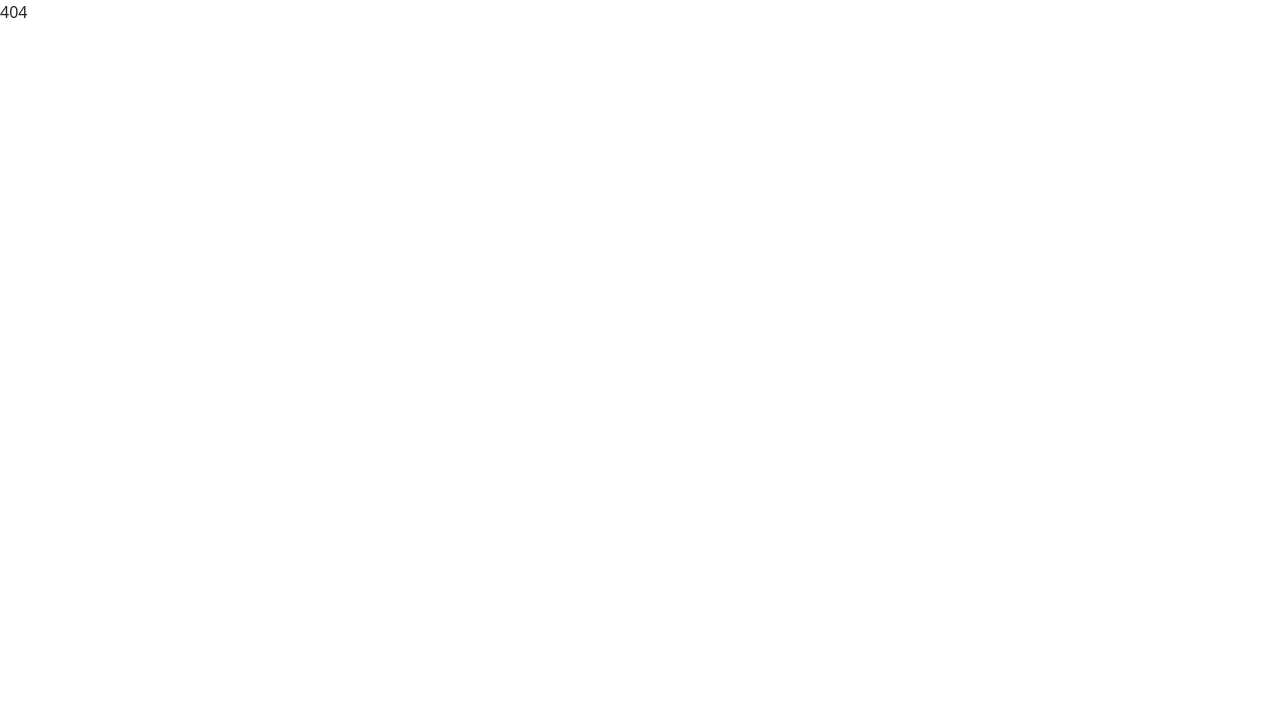
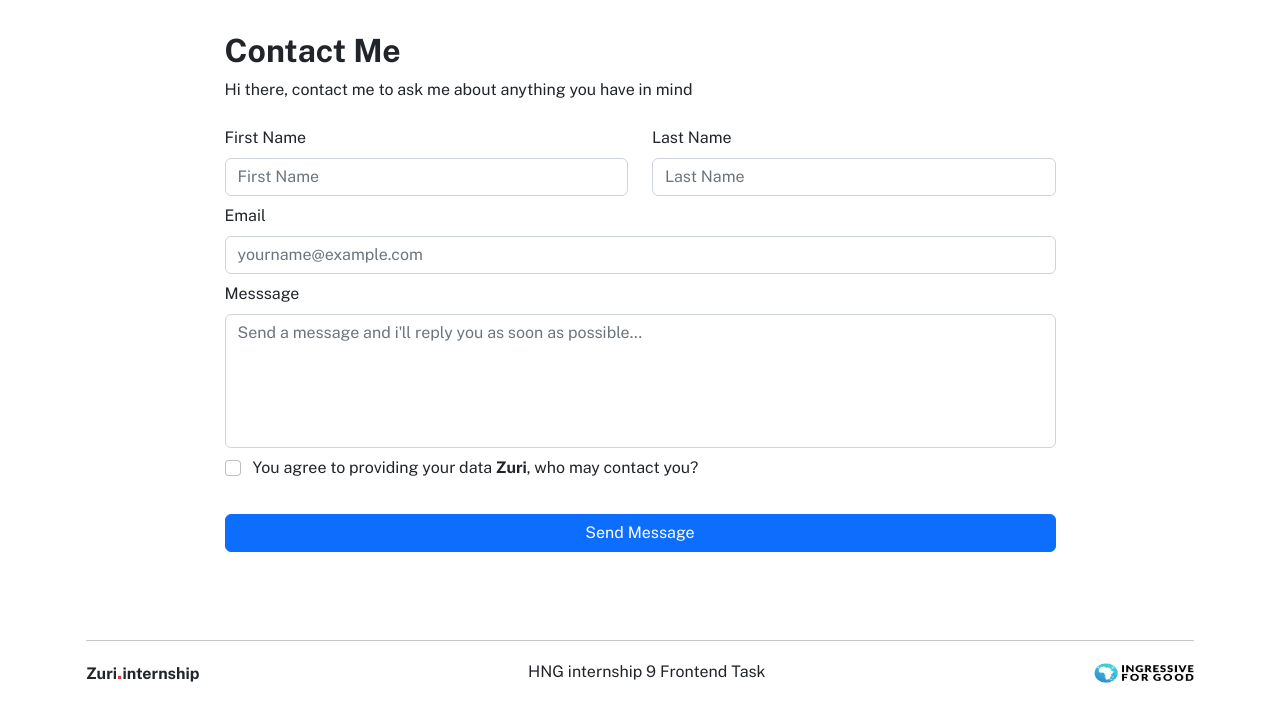
Before and after one commit to Kathalysth/task2, a React (Vite) app: page /contact in a window 1280 px wide. Before the commit this address led to /404. Shown: the top 722 px of the page. Built offline with nearby package versions, Linux system fonts and the light colour scheme.

Commit message:
feat: added contact page

```diff
--- a/src/features/Links.jsx
+++ b/src/features/Links.jsx
@@ -33,7 +33,7 @@ const Links = () => {
   const renderLinks = (links) => {
     return links.map((link, index) => (
       <li key={`${link.id}-${index}`} className="mt-4">
-        <a href={link.link} id={link.id}>
+        <a href={link.link} id={link.id} target="_blank">
           <span className="fw-bolder">{link.name}</span>
           {link.subtext && <small>{link.subtext}</small>}
         </a>
--- /dev/null
+++ b/src/pages/Contact.jsx
@@ -0,0 +1,78 @@
+import React from "react";
+import { Input, Label, Row, Col, Form, Button, FormGroup } from "reactstrap";
+import Footer from "../features/Footer";
+const Contact = () => {
+  return (
+    <main className="container app">
+      <div className="col-12 col-md-9 mx-auto">
+        <h2 className="fw-bolder">Contact Me</h2>
+        <span>
+          Hi there, contact me to ask me about anything you have in mind
+        </span>
+        <Form className=" my-4" onSubmit={(e) => e.preventDefault()}>
+          <Row className="mb-2">
+            <Col sm="12" md="6">
+              <Label htmlFor="first_name">First Name</Label>
+              <Input
+                name="first_name"
+                id="first_name"
+                placeholder="First Name"
+              />
+            </Col>
+            <Col sm="12" md="6">
+              <Label htmlFor="last_name">Last Name</Label>
+              <Input name="last_name" id="last_name" placeholder="Last Name" />
+            </Col>
+          </Row>
+          <Row className="mb-2">
+            <Col sm="12">
+              <Label htmlFor="email">Email</Label>
+              <Input
+                name="email"
+                id="email"
+                type="email"
+                placeholder="yourname@example.com"
+              />
+            </Col>
+          </Row>
+          <Row className="mb-2">
+            <Col sm="12">
+              <Label htmlFor="message">Messsage</Label>
+              <Input
+                name="message"
+                id="message"
+                type="textarea"
+                rows="5"
+                placeholder="Send a message and i'll reply you as soon as possible..."
+              />
+            </Col>
+          </Row>
+          <Row className="mb-4">
+            <Col sm="12">
+              <FormGroup check inline>
+                <Input name="agreement" id="agreement" type="checkbox" />
+                <Label htmlFor="agreement" className="ms-1">
+                  You agree to providing your data<strong> Zuri</strong>, who
+                  may contact you?
+                </Label>
+              </FormGroup>
+            </Col>
+          </Row>
+          <Row className="mb-1">
+            <Col sm="12">
+              <Button block color="primary" id="btn__submit">
+                Send Message
+              </Button>
+            </Col>
+          </Row>
+        </Form>
+        <br />
+        <br />
+      </div>
+      <hr />
+      <Footer />
+    </main>
+  );
+};
+
+export default Contact;
--- a/src/router.jsx
+++ b/src/router.jsx
@@ -3,6 +3,7 @@ import { Navigate, useRoutes } from "react-router-dom";
 
 //pages
 const Home = lazy(() => import("./pages/Home"));
+const Contact = lazy(() => import("./pages/Contact"));
 const NotFound = lazy(() => import("./pages/404"));
 
 export default function Router() {
@@ -11,6 +12,7 @@ export default function Router() {
       path: "/",
       children: [
         { element: <Home />, index: true },
+        { path: "contact", element: <Contact /> },
         { path: "404", element: <NotFound /> },
         { path: "*", element: <Navigate to="/404" /> },
       ],
--- /dev/null
+++ b/src/scss/_variables.scss
@@ -0,0 +1 @@
+$primary: #568ea3;
--- a/src/scss/app.scss
+++ b/src/scss/app.scss
@@ -1,4 +1,7 @@
 .app {
+  textarea {
+    resize: none;
+  }
   font-family: "Public Sans", Arial;
   padding: 2rem 1rem;
   .image-wrapper {
@@ -46,9 +49,9 @@
     visibility: hidden;
   }
   .app-links {
-    small{
+    small {
       color: lighten($color: black, $amount: 30);
-      font-size: .8rem;
+      font-size: 0.8rem;
     }
     & > ul > li {
       color: black;
@@ -68,8 +71,8 @@
         &:hover {
           background-color: darken($color: #eaecf0, $amount: 20);
           color: invert($color: #000000);
-          small{
-           color: lighten($color: invert(black), $amount: 20)
+          small {
+            color: lighten($color: invert(black), $amount: 20);
           }
         }
       }
--- a/src/scss/main.scss
+++ b/src/scss/main.scss
@@ -1,2 +1,3 @@
 @import "bootstrap/scss/bootstrap";
-@import "./app.scss"
+@import "./app.scss";
+@import "./reactstrap.scss";
--- /dev/null
+++ b/src/scss/reactstrap.scss
@@ -0,0 +1,13 @@
+//Buttons
+@import "./variables";
+
+.form-control:focus,
+.btn:focus-visible,
+.form-check-input:focus {
+  border-color: $primary;
+  box-shadow: none;
+}
+
+.form-check-input:checked {
+  border-color: $primary;
+}
```
